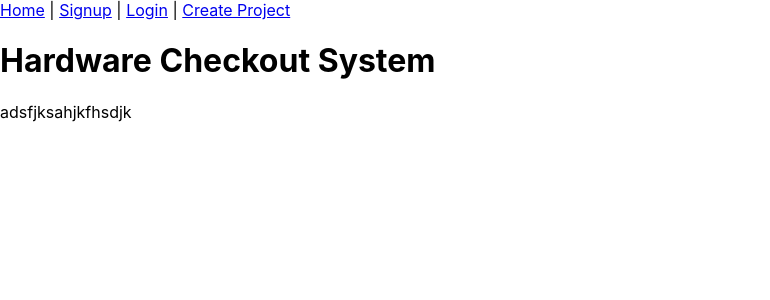
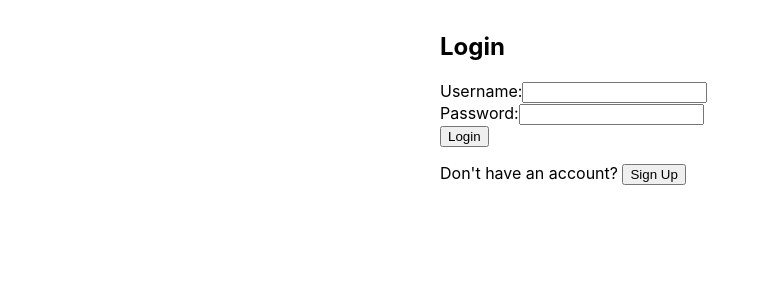
Before and after one commit to newspeedtech/cloud-native-sw-project, a React (Create React App) app in the folder frontend/: page / in a window 1280 px wide. Shown: the top 300 px of the page, without its empty margins (0-770 px from the left). Built offline with nearby package versions, Linux system fonts and the light colour scheme.

Commit message:
initial change to fe

```diff
--- a/frontend/src/App.js
+++ b/frontend/src/App.js
@@ -1,22 +1,22 @@
-import React from "react";
-import { BrowserRouter as Router, Routes, Route, Link } from "react-router-dom";
-import NavBar from "./components/NavBar";
+import { Navigate, useState } from "react";
+import { Route, BrowserRouter as Router, Routes } from "react-router-dom";
+import CreateProject from "./pages/CreateProject";
+import Home from "./pages/Home";
+import Login from "./pages/Login";
+import Resources from "./pages/Resources";
 import Signup from "./pages/Signup";
-import Login from "./pages/Login";
-import Home from "./pages/Home" ;
-import CreateProject from "./pages/CreateProject";
 
 function App() {
+  const [authenticated, setAuthenticated] = useState(false)
   return (
     <Router>
-
-      <NavBar />
-
       <Routes>
-        <Route path="/" element={<Home />} />
-        <Route path="/signup" element={<Signup />} />
-        <Route path="/login" element={<Login />} />
-        <Route path="/create-project" element={<CreateProject />} />
+        <Route path="/" element={authenticated ? <Navigate to="/home"/> : <Login setIsLoggedIn={setAuthenticated} /> } />
+        <Route path="/login" element={authenticated ? <Navigate to="/home" /> : <Login setIsLoggedIn={setAuthenticated} />} />
+        <Route path="/signup" element={authenticated ? <Navigate to="/home" /> : <Signup /> } />
+        <Route path="/home" element={authenticated ? <Home setIsLoggedIn={setAuthenticated} /> : <Navigate to="/" /> } />
+        <Route path="/resources" element={authenticated ? <Resources setIsLoggedIn={setAuthenticated} /> : <Navigate to="/" /> } />
+        <Route path="/create-project" element={authenticated ? <CreateProject setIsLoggedIn={setAuthenticated} /> : <Navigate to="/" /> } />
       </Routes>
     </Router>
   );
--- a/frontend/src/pages/Home.js
+++ b/frontend/src/pages/Home.js
@@ -1,10 +1,20 @@
-import { Link } from "react-router-dom";
+import { useNavigate } from "react-router-dom";
 
-export default function Home() {
+export default function Home( {setAuthenticated} ) {
+  const nav = useNavigate()
   return (
-    <div>
+    <div style={{ textAlign: 'center' }}>
       <h1>Hardware Checkout System</h1>
-      <p>adsfjksahjkfhsdjk</p>
+      <p>You are now logged in!</p>
+      <div style={{ marginTop : '30px' }} >
+        <button onClick={() => nav('/create-project')}>Create Project</button>
+        <button onClick={() => nav('/projects')}>View Projects</button>
+        <button onClick={() => nav('/resources')}>View Resources</button>
+      </div>
+
+      <div style={{ marginTop : '30px' }} >
+        <button onClick={() => nav('/')}>Log Out</button>
+      </div>
     </div>
   );
 }
--- a/frontend/src/pages/Login.js
+++ b/frontend/src/pages/Login.js
@@ -1,4 +1,4 @@
-import React, { useState } from "react";
+import { useState } from "react";
 import { useNavigate } from "react-router-dom";
 
 export default function Login() {
@@ -24,7 +24,7 @@ export default function Login() {
         localStorage.setItem("token", data.access_token);
         setMessage("Login successful!");
         // Optionally redirect to Create Project or home
-        navigate("/create-project");
+        navigate("/home");
       } else {
         setMessage(data.error || "Login failed");
       }
@@ -60,6 +60,12 @@ export default function Login() {
 
         <button type="submit">Login</button>
       </form>
+      <p>
+      Don't have an account?{' '}
+        <button onClick={() => navigate("/signup")}>
+          Sign Up
+        </button>
+      </p>
       {message && <p>{message}</p>}
     </div>
   );
--- /dev/null
+++ b/frontend/src/pages/Resources.js
@@ -0,0 +1,9 @@
+
+export default function Resources() {
+  return (
+    <div>
+      <h1>Resources Page</h1>
+      <p>adsfjksahjkfhsdjk</p>
+    </div>
+  );
+}
--- a/frontend/src/pages/Signup.js
+++ b/frontend/src/pages/Signup.js
@@ -1,4 +1,5 @@
 import { useState } from "react";
+import { useNavigate } from "react-router-dom";
 
 export default function Signup() {
   const [username, setUsername] = useState("");
@@ -6,6 +7,7 @@ export default function Signup() {
   const [message, setMessage] = useState(null);
   const [error, setError] = useState(null);
   const [loading, setLoading] = useState(false);
+  const navigate = useNavigate();
 
   const handleSubmit = async (e) => {
     e.preventDefault();
@@ -67,7 +69,12 @@ export default function Signup() {
           {loading ? "Creating account..." : "Sign Up"}
         </button>
       </form>
-
+      <p>
+      Already have an account?{' '}
+        <button onClick={() => navigate("/login")}>
+          Login
+        </button>
+      </p>
       {message && <p style={{ color: "green" }}>{message}</p>}
       {error && <p style={{ color: "red" }}>{error}</p>}
     </div>
```
Also changed, not shown: frontend/src/pages/Projects.js (added, +9 -0 lines), frontend/package.json (line endings or trailing spaces), 1 other file (tests, documents, lock files or other folders).
